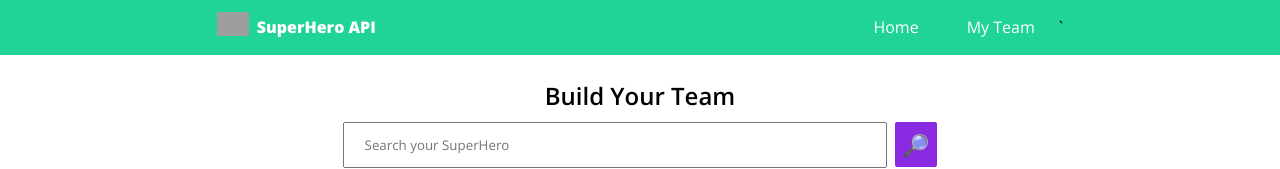
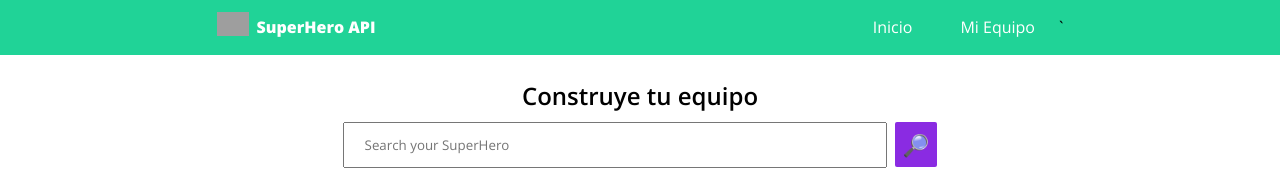
Before and after one commit to ToqYang/hero-api, a React (Create React App) app: page / in a window 1280 px wide. Shown: the top 169 px of the page. Built offline with nearby package versions, Linux system fonts and the light colour scheme; grey boxes are pictures that could not be loaded.

Commit message:
[Feature] Translate to spanish

```diff
--- a/src/pages/Home.tsx
+++ b/src/pages/Home.tsx
@@ -2,13 +2,9 @@ import React from "react";
 import { Cards } from "../components/items/Cards";
 
 export const Home = () => {
-  //   const onClick = (e) => {
-  //     e.preventDefault();
-  //     dispatch();
-  //   };
   return (
     <main>
-      <h1>Build Your Team</h1>
+      <h1>Construye tu equipo</h1>
       <div className="search">
         <input
           className="search__input"
--- a/src/routes/Navigation.tsx
+++ b/src/routes/Navigation.tsx
@@ -17,10 +17,10 @@ export const Navigation = () => {
         <nav>
           <ul className="nav-list">
             <li>
-              <Link to="/">Home</Link>
+              <Link to="/">Inicio</Link>
             </li>
             <li>
-              <Link to="/team">My Team</Link>
+              <Link to="/team">Mi Equipo</Link>
             </li>
           </ul>
           `
```
